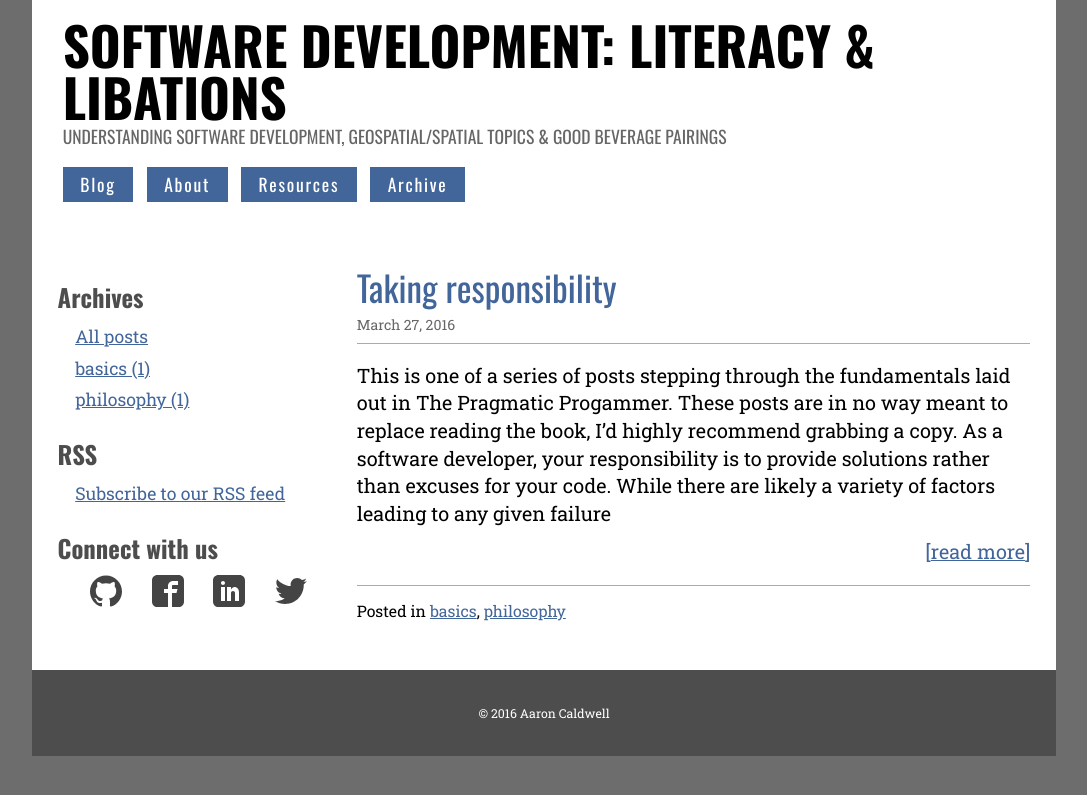
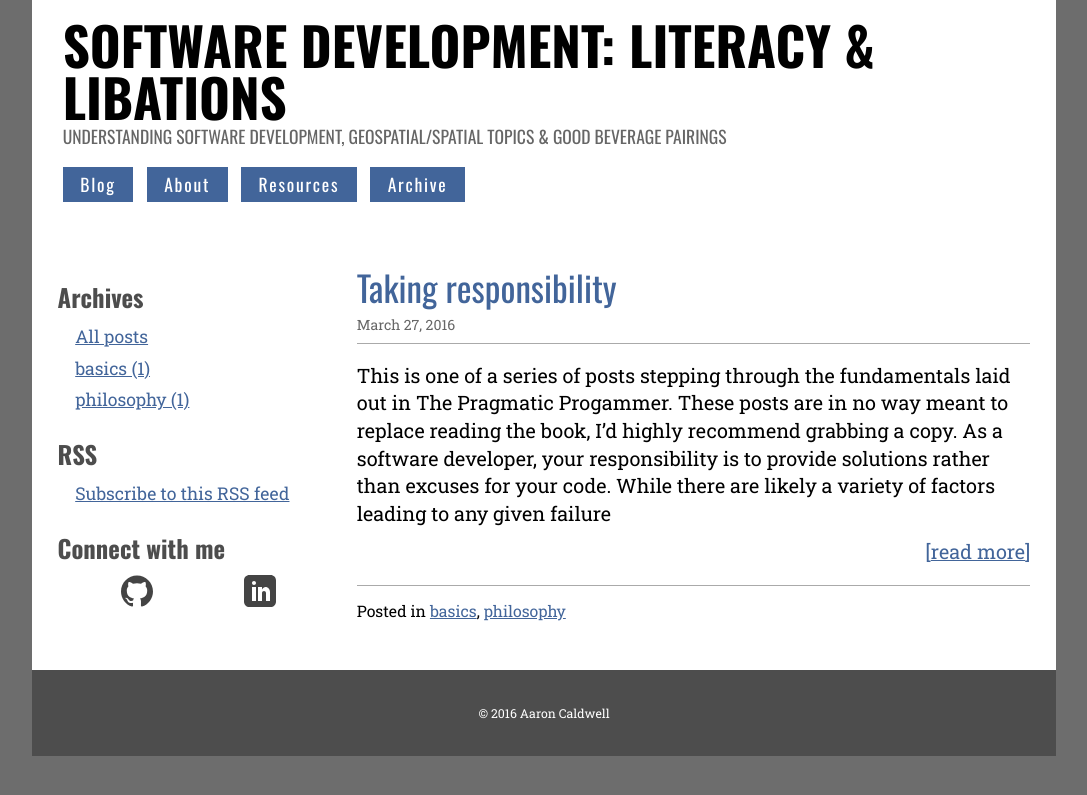
Before and after one commit to aaronjcaldwell/aaronjcaldwell.github.io, a Jekyll site: the page built from index.html, in a window 1280 px wide. Shown: the top 795 px of the page, without its empty margins (96-1183 px from the left). Built offline with Jekyll 4.4.1, drawn with Linux system fonts in a browser that asks for light colours; the list of posts is cut into pages by our own code.

Commit message:
Update connection info

```diff
--- a/_includes/sidebar.html
+++ b/_includes/sidebar.html
@@ -11,12 +11,10 @@
                 {% endfor %}
             </ul>
     <h3>RSS</h3>
-    <p><a href="{{site.baseurl}}/feed.xml" title="Subscribe to our RSS feed">Subscribe to our RSS feed</a></p>
-    <h3>Connect with us</h3>
+    <p><a href="{{site.baseurl}}/feed.xml" title="Subscribe to this RSS feed">Subscribe to this RSS feed</a></p>
+    <h3>Connect with me</h3>
     <ul class="social">
-    <li><a href="http://www.github.com" title="Github" class="github">Github</a></li>
-    <li><a href="http://www.facebook.com" title="facebook" class="fb">Facebook</a></li>
-    <li><a href="http://www.linkedin.com" title="linked in" class="linked">LinkedIn</a></li>
-    <li><a href="http://www.twitter.com" title="twitter" class="twitter">Twitter</a></li>
+    <li><a href="https://github.com/aaronjcaldwell" title="Github" class="github">Github</a></li>
+    <li><a href="https://www.linkedin.com/in/aaron-caldwell-8643015a" title="linked in" class="linked">LinkedIn</a></li>
     </ul>
     </aside>
```
